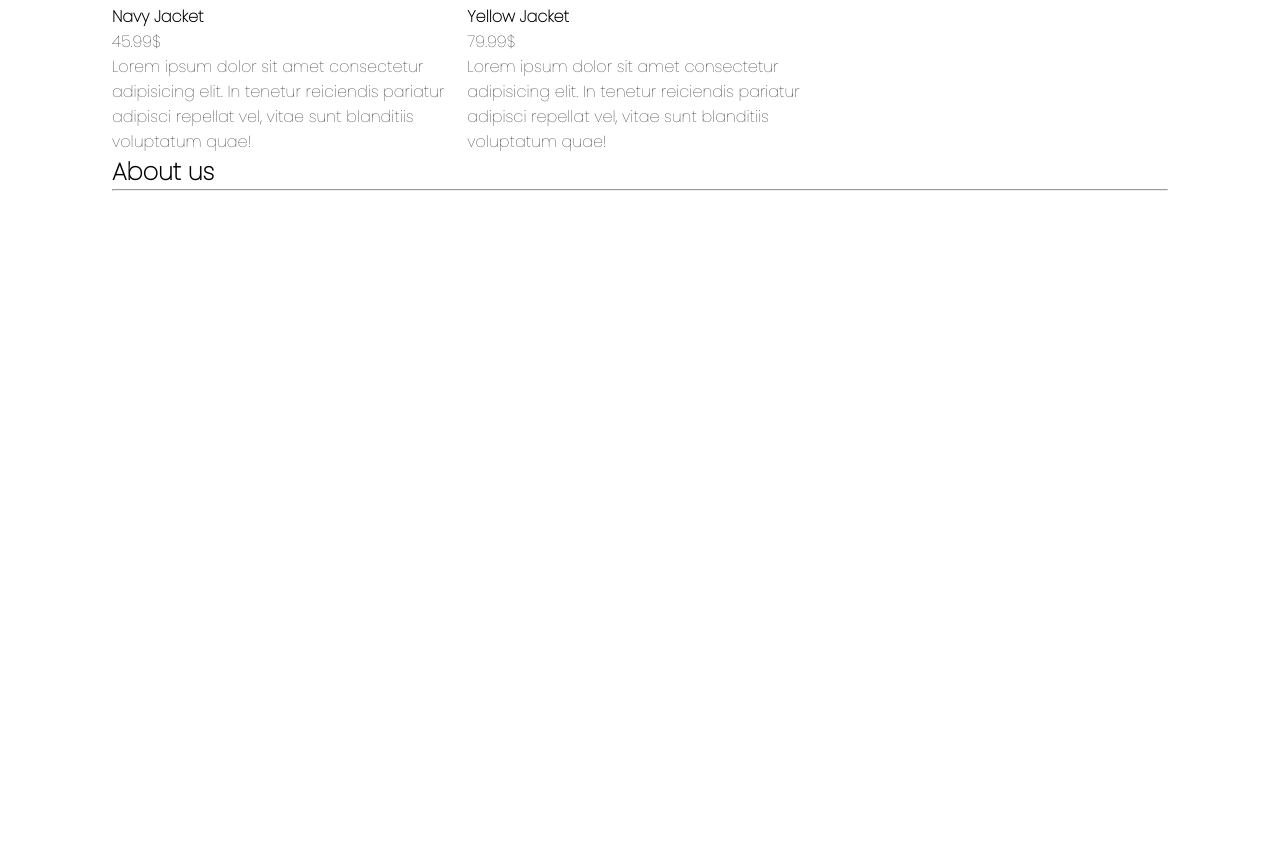
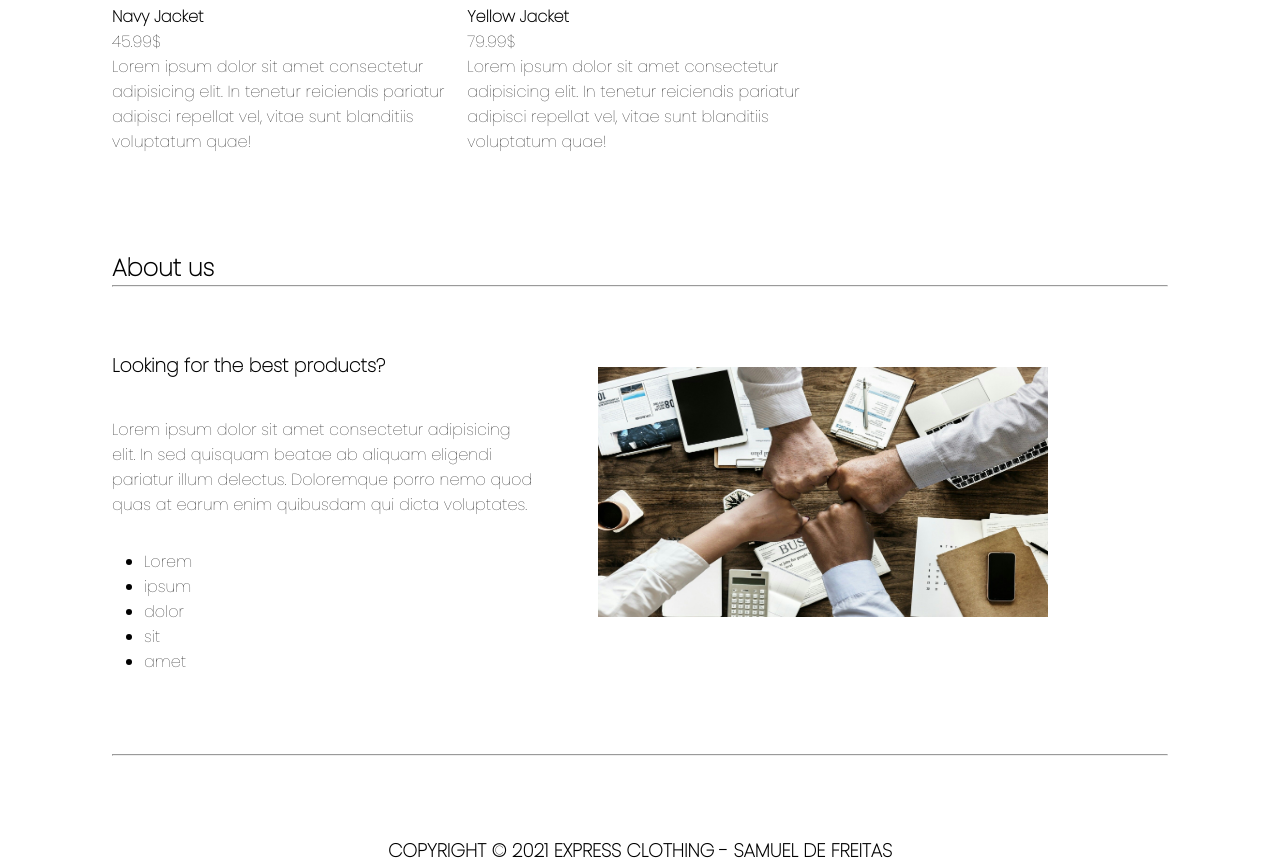
Before and after one commit to DeFreitas-Samuel/ecommerce-vanillaJavaScript, a plain HTML site: page index.html in a window 1280 px wide. Shown: the part 1966-2831 px from the top of the page. Before the commit the page ends 2237 px from the top, so only its background shows below. Drawn offline with Linux system fonts and the light colour scheme.

Commit message:
home page finished

```diff
--- a/index.html
+++ b/index.html
@@ -39,12 +39,32 @@
         <section id="product-grid">
 
         </section>
-        <h2>About us</h2>
+        <h2 id="about-us-title">About us</h2>
         <hr>
-        <section>
+        <section id="section-flex">
+            <div id="about-us-text">
+                <h3>Looking for the best products?</h3>
+                <p>Lorem ipsum dolor sit amet consectetur adipisicing elit.
+                    In sed quisquam beatae ab aliquam eligendi pariatur illum delectus.
+                    Doloremque porro nemo quod quas at earum enim quibusdam qui dicta voluptates.
 
+                </p>
+                <ul>
+                    <li>Lorem</li>
+                    <li>ipsum</li>
+                    <li>dolor</li>
+                    <li>sit</li>
+                    <li>amet</li>
+                </ul>
+            </div>
+            <img src="images/business.jpg">
         </section>
+        <hr>
     </main>
+
+    <footer>
+        <h3>COPYRIGHT © 2021 EXPRESS CLOTHING - SAMUEL DE FREITAS</h3>
+    </footer>
     <script src="app.js" type="module"></script>
 </body>
 
--- a/styles.css
+++ b/styles.css
@@ -100,3 +100,40 @@ body {
     width: 240px;
     padding: 1em
 }
+
+#about-us-title {
+    margin-top: 4em;
+}
+
+#section-flex {
+    display: grid;
+    grid-template-columns: 40% 55%;
+    grid-gap: 4em;
+}
+
+#section-flex img {
+    padding-top: 5em;
+    height: 250px;
+    width: 450px;
+}
+
+#about-us-text {
+    padding-top: 4em;
+}
+
+#about-us-text h3{
+    padding-bottom: 2em;
+}
+
+#about-us-text ul{
+    padding-left: 2em;
+    padding-bottom: 5em;
+}
+
+#about-us-text p{
+    padding-bottom: 2em;
+}
+
+footer h3 {
+    text-align: center;
+}
```
Also changed, not shown: images/business.jpg (added).
